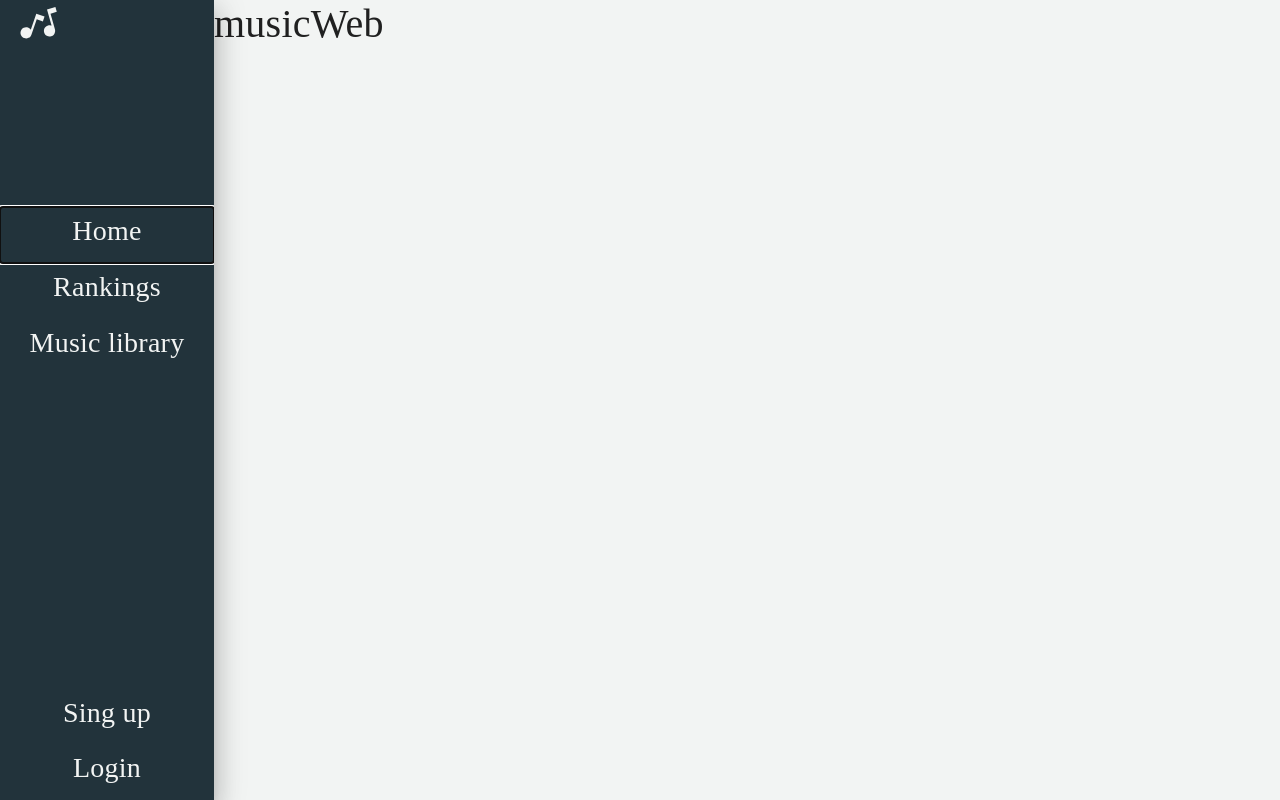
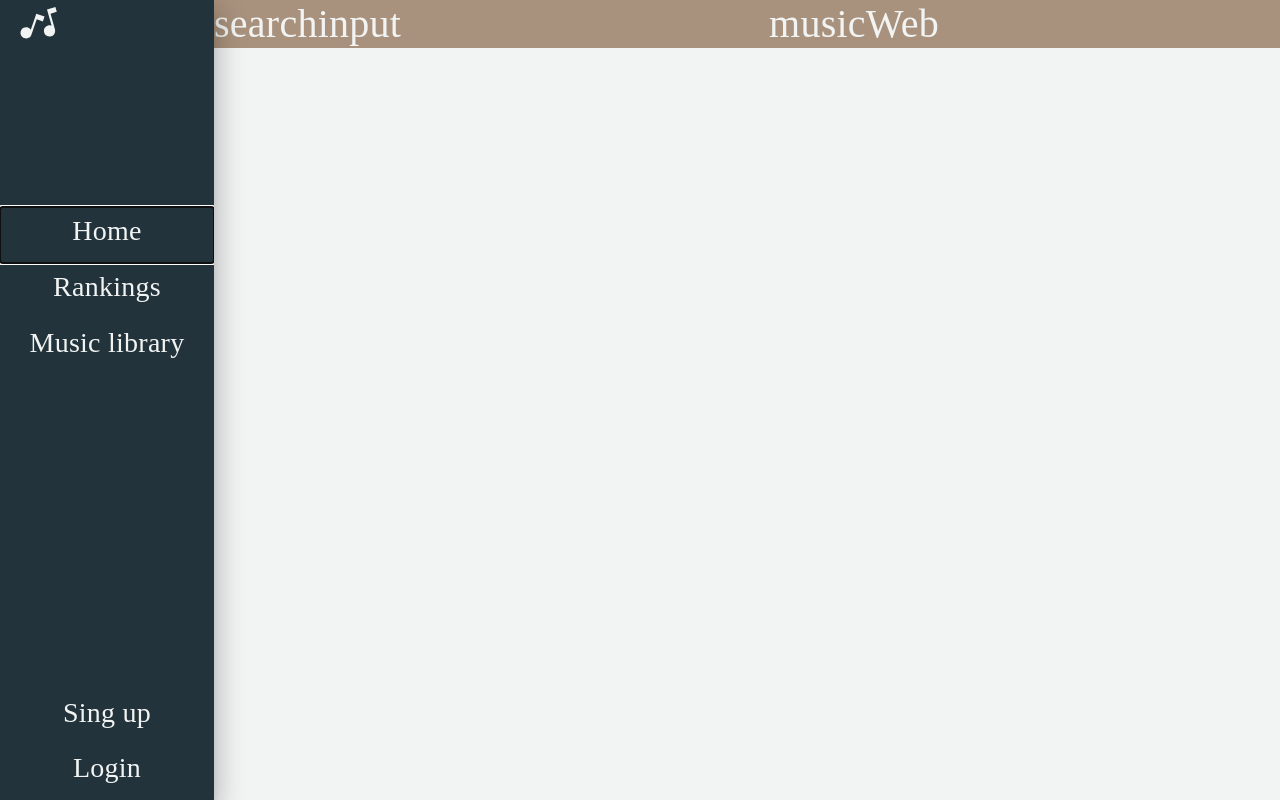
Before and after one commit to pzespolowy/pzespolowy, an Angular app in the folder musicweb/: page / in a window 1280 px wide. Built offline with nearby package versions, Linux system fonts and the light colour scheme; a web font is replaced by a local one.

Commit message:
-[feat] added header component

```diff
--- a/musicweb/src/app/app.component.html
+++ b/musicweb/src/app/app.component.html
@@ -29,7 +29,10 @@
 					></mw-side-nav>
 				</mat-drawer>
 				<mat-drawer-content>
-					<header class="header h1">musicWeb</header>
+					<mw-header
+						class="header h1"
+						[title]="'musicWeb'"
+					></mw-header>
 					<section class="content">
 						<router-outlet></router-outlet>
 					</section>
--- /dev/null
+++ b/musicweb/src/app/app.module.scss
@@ -0,0 +1,2 @@
+@import './app.component.scss';
+@import './components/header/header.component.scss';
--- a/musicweb/src/app/app.module.ts
+++ b/musicweb/src/app/app.module.ts
@@ -6,9 +6,10 @@ import { AppComponent } from './app.component';
 import { SideNavModule } from 'src/sidenav/sidenav.module';
 import { BrowserAnimationsModule } from '@angular/platform-browser/animations';
 import { MatSidenavModule } from '@angular/material/sidenav';
+import { HeaderComponent } from './components/header/header.component';
 
 @NgModule({
-	declarations: [AppComponent],
+	declarations: [AppComponent, HeaderComponent],
 	imports: [
 		BrowserModule,
 		AppRoutingModule,
--- /dev/null
+++ b/musicweb/src/app/components/header/header.component.html
@@ -0,0 +1,4 @@
+<header>
+	<div class="search">searchinput</div>
+	<div class="title">{{ title }}</div>
+</header>
--- /dev/null
+++ b/musicweb/src/app/components/header/header.component.scss
@@ -0,0 +1,15 @@
+mw-header {
+	header {
+		display: grid;
+		position: relative;
+		background-color: #a9927d;
+		color: #f2f4f3;
+		justify-content: center;
+
+		.search {
+			position: absolute;
+			top: 0;
+			bottom: 0;
+		}
+	}
+}
--- /dev/null
+++ b/musicweb/src/app/components/header/header.component.ts
@@ -0,0 +1,11 @@
+import { Component, Input } from '@angular/core';
+
+@Component({
+	selector: 'mw-header',
+	templateUrl: './header.component.html',
+	styleUrls: ['./header.component.scss'],
+})
+export class HeaderComponent {
+	@Input()
+	title?: string;
+}
--- a/musicweb/src/styles.scss
+++ b/musicweb/src/styles.scss
@@ -28,5 +28,5 @@ body {
 	font-family: Iceland;
 }
 
-@import './app/app.component.scss';
+@import './app/app.module.scss';
 @import './sidenav/sidenav.module.scss';
```
Also changed, not shown: 1 other file (tests, documents, lock files or other folders).
